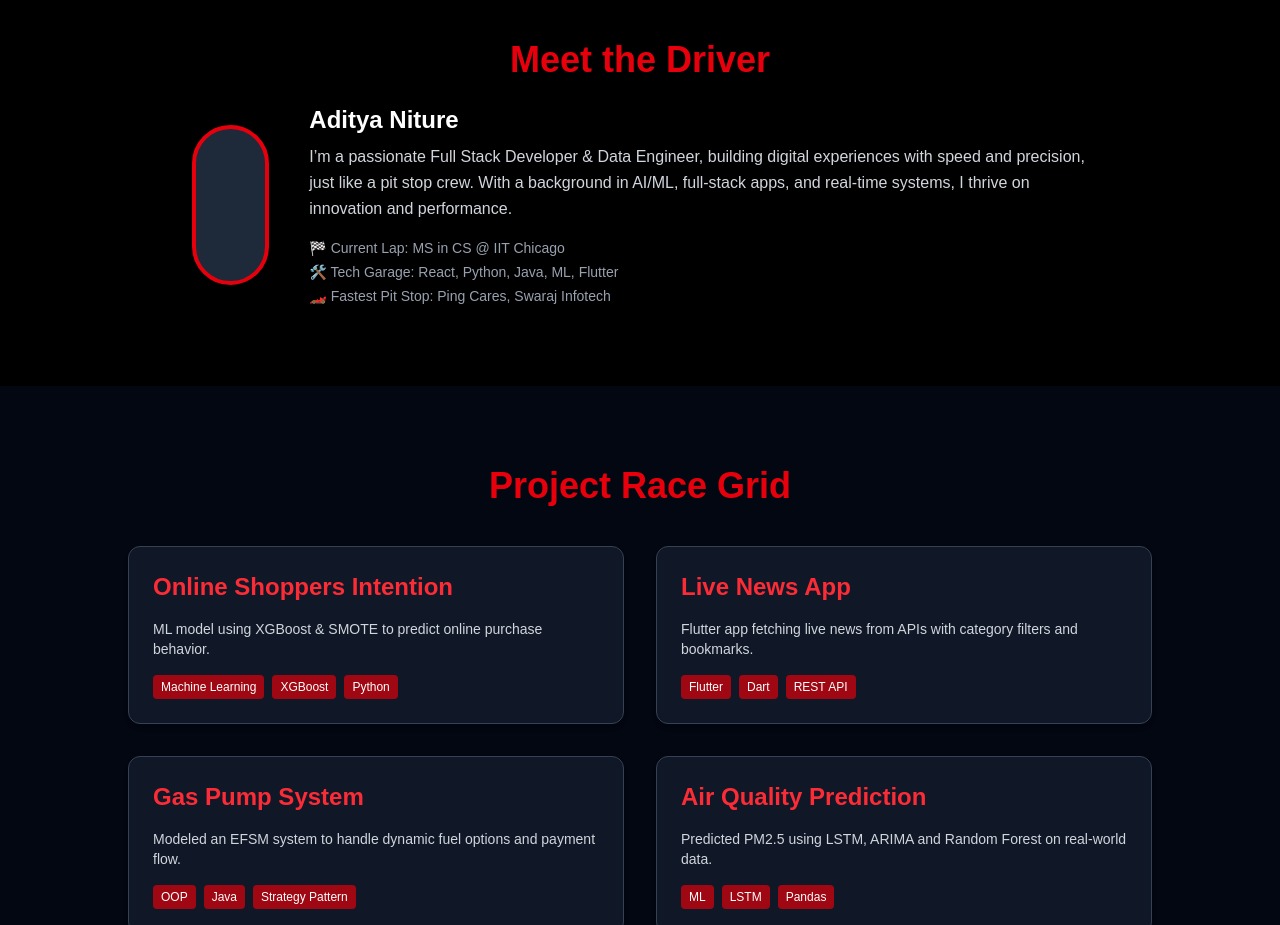
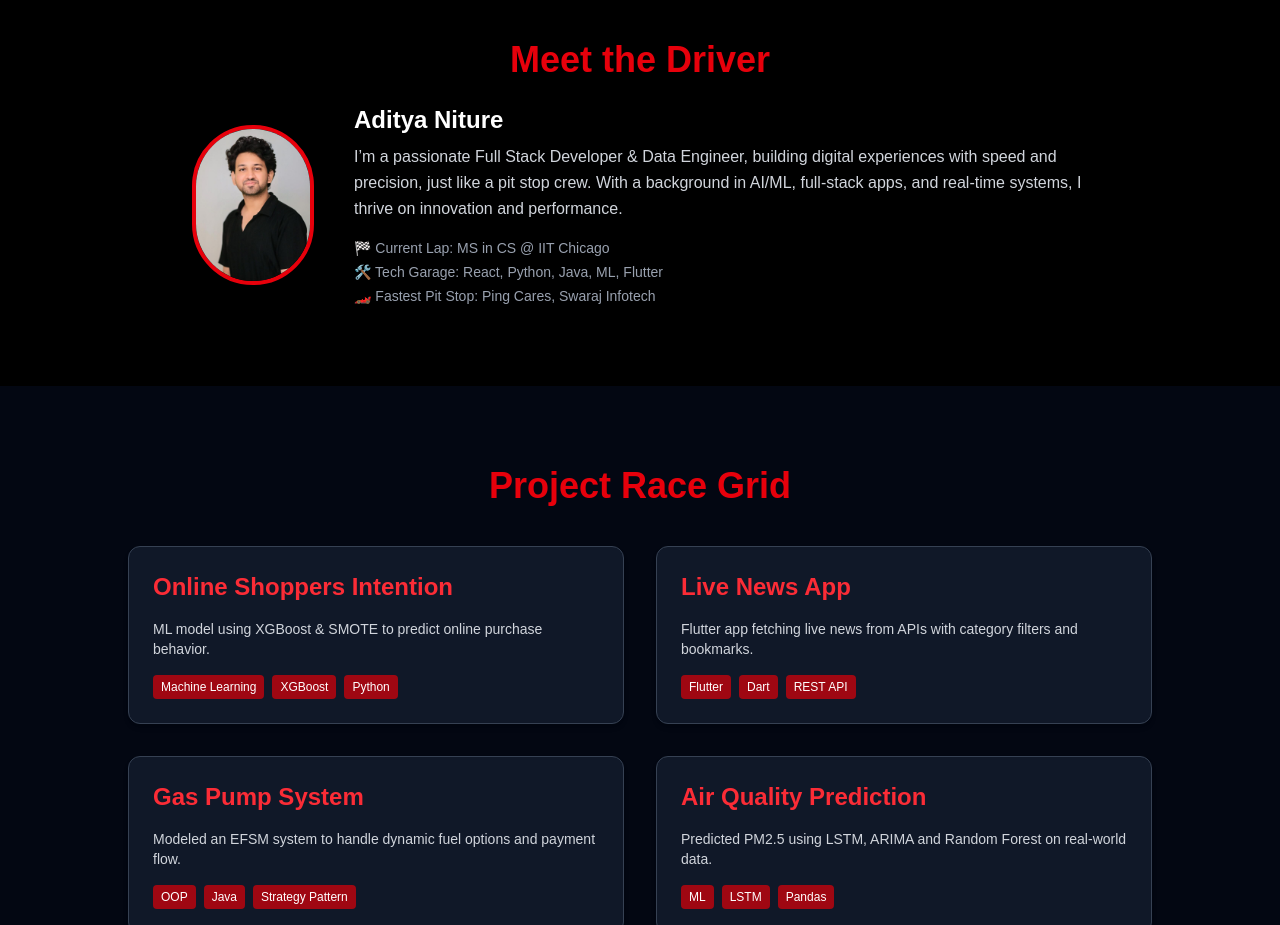
Before and after one commit to aniture/f1-portfolio, a Next.js app: page / in a window 1280 px wide. Shown: the part 840-1765 px from the top of the page. Built offline with nearby package versions, Linux system fonts and the light colour scheme.

Commit message:
Added Image

```diff
--- a/src/app/components/AboutMe.tsx
+++ b/src/app/components/AboutMe.tsx
@@ -15,7 +15,12 @@ export default function AboutMe() {
 
         <div className="flex flex-col md:flex-row items-center gap-10">
           {/* Profile Photo (add your image later) */}
-          <div className="w-40 h-40 rounded-full bg-gray-800 border-4 border-red-600" />
+          <img
+            src="/myimage.jpg"
+            alt="Aditya Niture"
+            className="w-40 h-40 rounded-full object-cover border-4 border-red-600 shadow-md"
+            />
+
 
           {/* Bio */}
           <div className="text-left">
```
Also changed, not shown: public/myimage.jpg (added).
